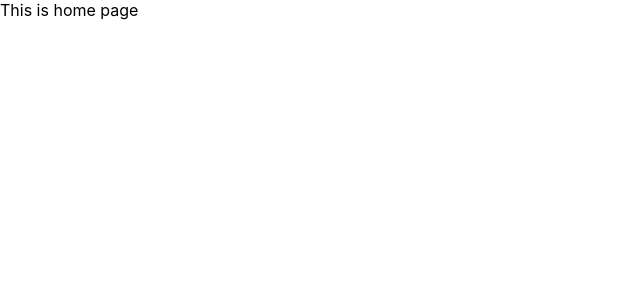
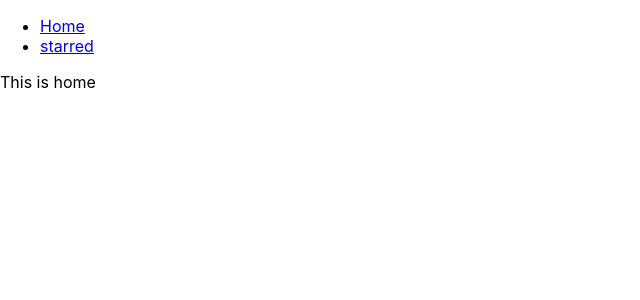
Before and after one commit to PurvaNakhale/box-office, a React (Create React App) app in the folder box-office/: page / in a window 1280 px wide. Shown: the top 300 px of the page, without its empty margins (0-640 px from the left). Built offline with nearby package versions, Linux system fonts and the light colour scheme.

Commit message:
added navbar and created page components

```diff
--- a/box-office/src/App.js
+++ b/box-office/src/App.js
@@ -1,19 +1,27 @@
 import React from 'react';
 import { Switch, Route } from 'react-router-dom';
+import Navs from './components/Navs';
+import Home from './pages/Home';
+import Starred from './pages/Starred';
 
 function App() {
   return (
+    <div>
+      <Navs />
       <Switch>
         <Route exact path="/">
-        This is home page
+          <Home />
         </Route>
 
         <Route exact path="/starred">
-        This is starred
+          <Starred />
         </Route>
 
-      <Route>This is 404 page</Route>
+        <Route>
+          <div>Not found</div>
+        </Route>
       </Switch>
+    </div>
   );
 }
 
--- /dev/null
+++ b/box-office/src/components/Navs.js
@@ -0,0 +1,23 @@
+import React from 'react';
+import { Link } from 'react-router-dom';
+
+const LINKS = [
+  { to: '/', text: 'Home' },
+  { to: '/starred', text: 'starred' },
+];
+
+function Navs() {
+  return (
+    <div>
+      <ul>
+        {LINKS.map(item => (
+          <li key={item.to}>
+            <Link to={item.to}>{item.text}</Link>
+          </li>
+        ))}
+      </ul>
+    </div>
+  );
+}
+
+export default Navs;
--- /dev/null
+++ b/box-office/src/pages/Home.js
@@ -0,0 +1,7 @@
+import React from 'react';
+
+function Home() {
+  return <div>This is home</div>;
+}
+
+export default Home;
--- /dev/null
+++ b/box-office/src/pages/Starred.js
@@ -0,0 +1,7 @@
+import React from 'react';
+
+function Starred() {
+  return <div>This is starred</div>;
+}
+
+export default Starred;
```
Lines whose indentation alone changed are shown as unchanged.
